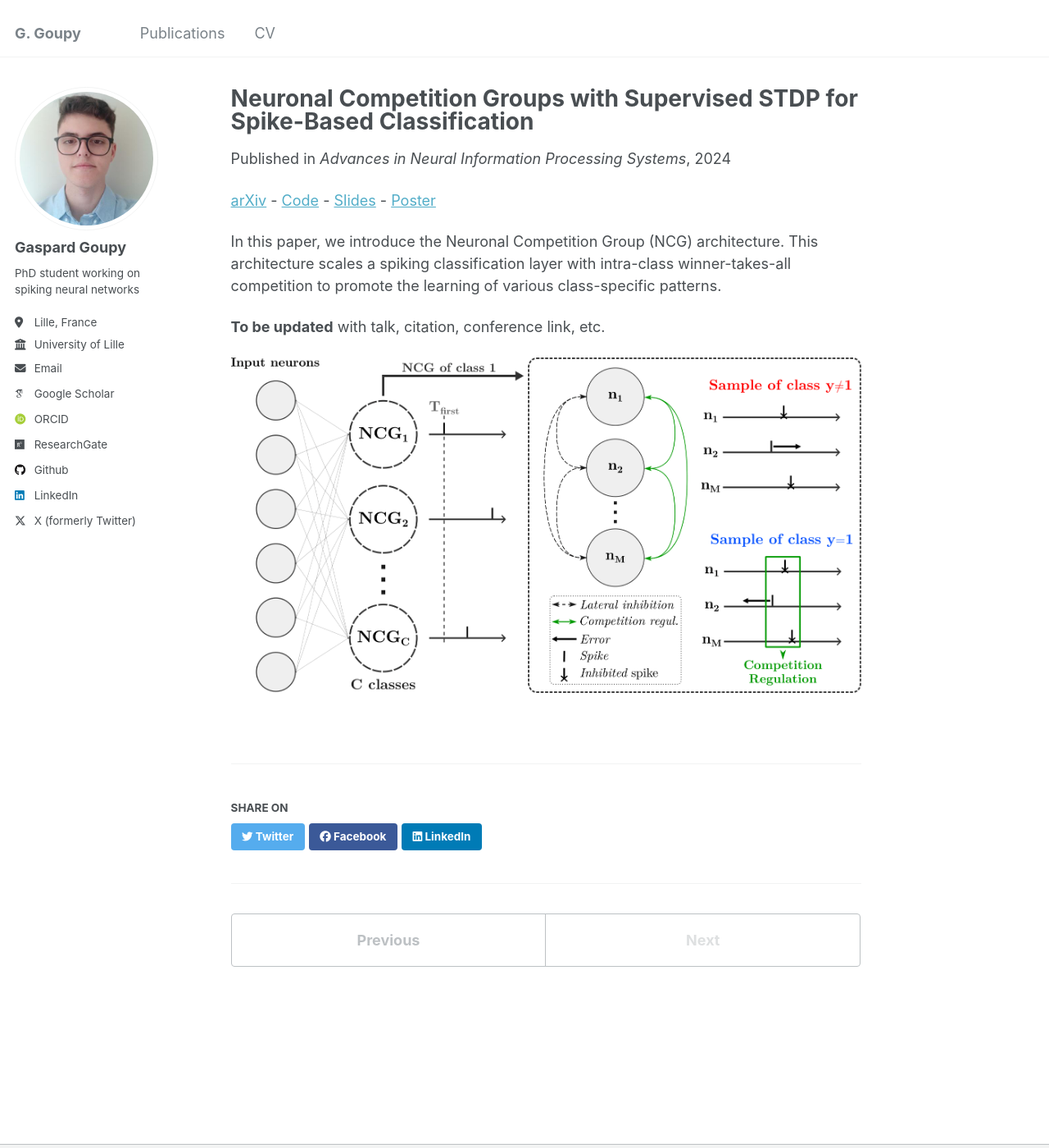
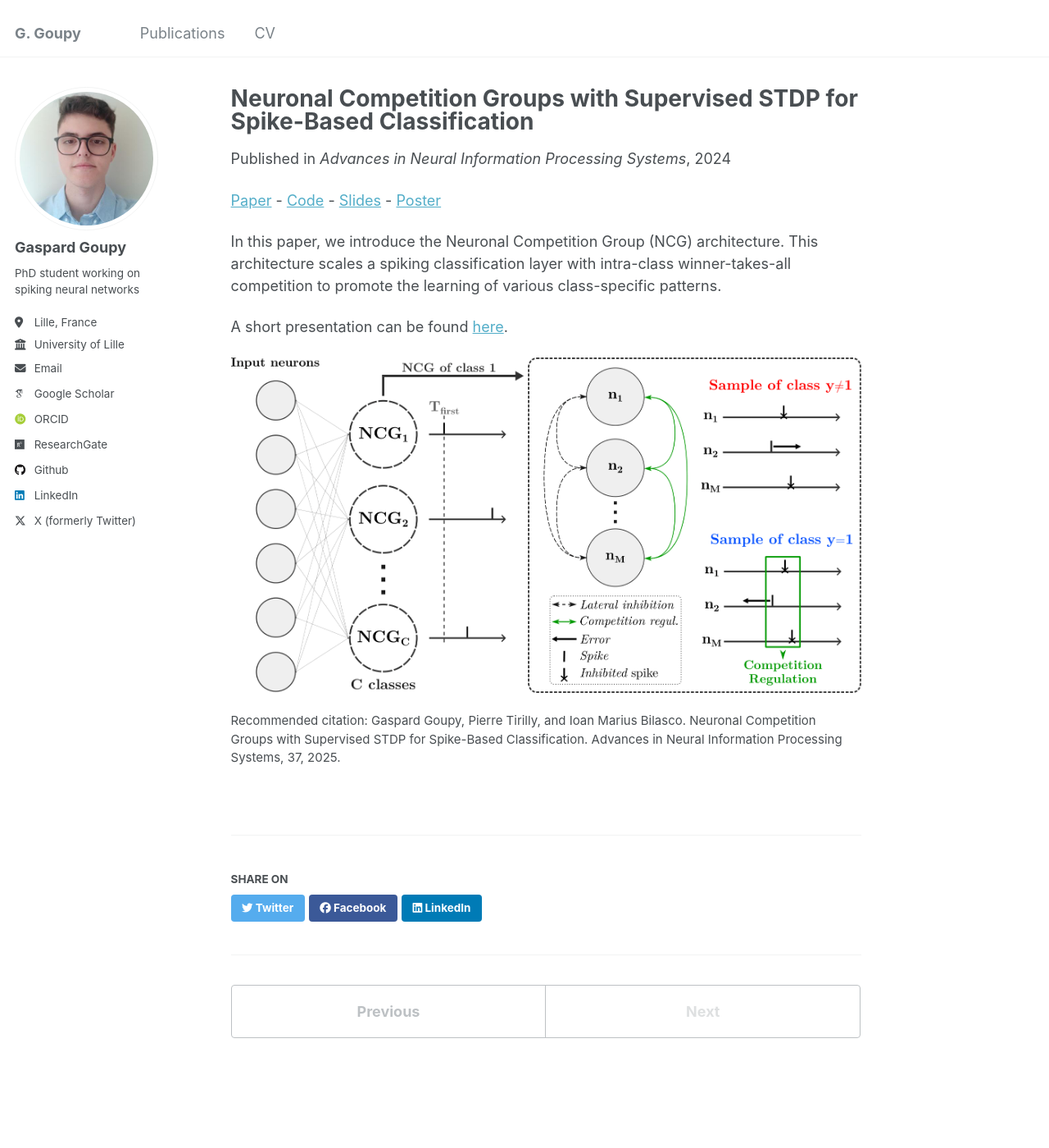
Before and after one commit to ggoupy/ggoupy.github.io, a Jekyll site: the page built from _publications/2024-ncg.md, in a window 1280 px wide and 1400 px high. Shown: the whole window at 82% size. Built offline with Jekyll 4.4.1, drawn with Linux system fonts in a browser that asks for light colours; some web fonts are replaced.

Commit message:
Update info NCG paper

```diff
--- a/_publications/2024-ncg.md
+++ b/_publications/2024-ncg.md
@@ -8,13 +8,14 @@ date: 2024-10-22
 venue: 'Advances in Neural Information Processing Systems'
 slidesurl: #'http://academicpages.github.io/files/slides1.pdf'
 paperurl: #'https://arxiv.org/abs/2410.17066'
-citation: #''
+citation: 'Gaspard Goupy, Pierre Tirilly, and Ioan Marius Bilasco. Neuronal Competition Groups with Supervised STDP for Spike-Based Classification.
+Advances in Neural Information Processing Systems, 37, 2025.'
 ---
 
-[arXiv](https://arxiv.org/abs/2410.17066) - [Code](https://gitlab.univ-lille.fr/fox/snn-ncg) - [Slides](https://ggoupy.github.io/files/slides-ncg-neurips24.pdf) - [Poster](https://ggoupy.github.io/files/poster-ncg-neurips24.pdf)
+[Paper](https://proceedings.neurips.cc/paper_files/paper/2024/hash/bfe593e151614c691323c08c0079c1f6-Abstract-Conference.html) - [Code](https://gitlab.univ-lille.fr/fox/snn-ncg) - [Slides](https://ggoupy.github.io/files/slides-ncg-neurips24.pdf) - [Poster](https://ggoupy.github.io/files/poster-ncg-neurips24.pdf)
 
 In this paper, we introduce the Neuronal Competition Group (NCG) architecture. This architecture scales a spiking classification layer with intra-class winner-takes-all competition to promote the learning of various class-specific patterns.
 
-**To be updated** with talk, citation, conference link, etc.
+A short presentation can be found [here](https://neurips.cc/virtual/2024/poster/95890).
 
 ![Figure of the NCG architecture](https://ggoupy.github.io/images/architecture_ncg.png)
```
